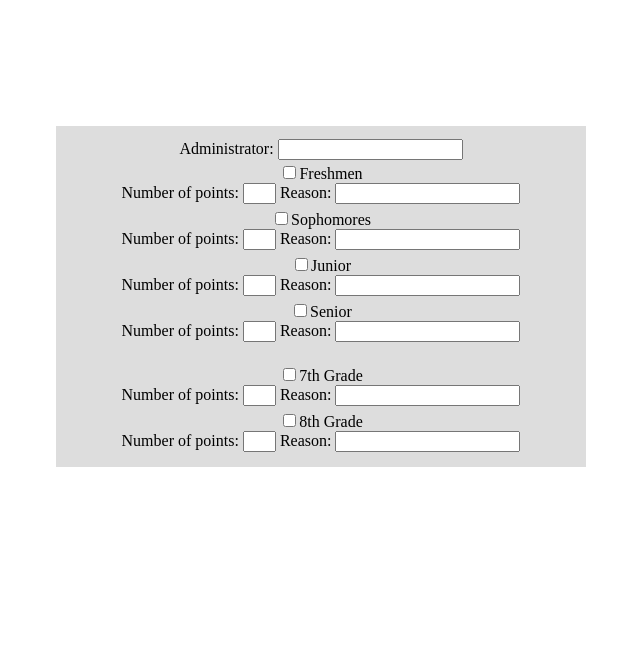
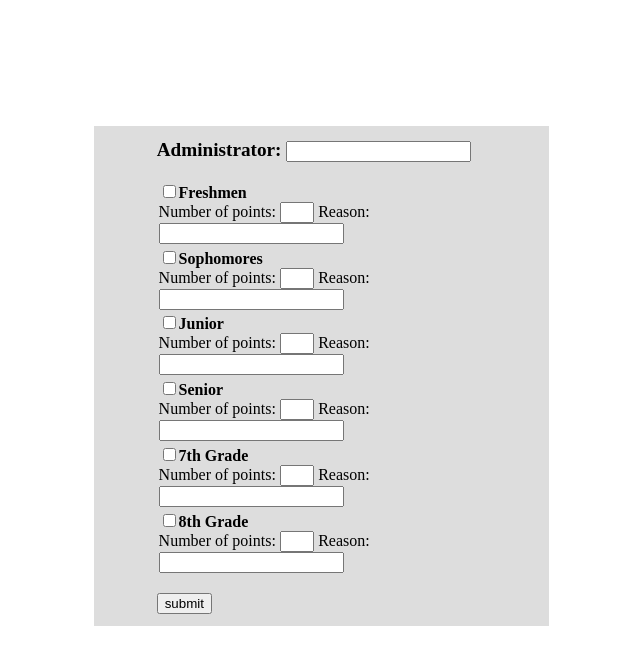
Before and after one commit to RosalieWessels/spirit-points-app, a plain HTML site: page admin-site/add_points.html in a window 1280 px wide. Shown: the whole page, without its empty margins (319-959 px from the left). Drawn offline with Linux system fonts and the light colour scheme; files whose address does not match are found by name.

Commit message:
Edited the Admin page a bit.

```diff
--- a/admin-site/add_points.html
+++ b/admin-site/add_points.html
@@ -8,34 +8,46 @@
   <body>
     <div class="fluid-container">
       <form>
-        Administrator: <input type="text" name="Admin-name"></br>
+        <b id=admin>Administrator: </b><input type="text" name="Admin-name">
         <div id="Additions">
-          <input type="checkbox" name="add_freshmen">Freshmen</br>
-          Number of points: <input type="text" name="Freshmen_points" id="Points"> Reason: <input type="text">
-
+        </br>
+          <input type="checkbox" name="add_freshmen"><b>Freshmen</b>
+          <div id="values1">
+            Number of points: <input type="text" name="freshmen_points" id="Points"> Reason: <input type="text">
+          </div>
         </div>
         <div id="Additions">
-          <input type="checkbox" name="add_sophmores">Sophomores</br>
+          <input type="checkbox" name="add_sophmores"><b>Sophomores</b>
+          <div id="values2">
             Number of points: <input type="text" name="Sophmore_points" id="Points"> Reason: <input type="text">
-
+          </div>
         </div>
         <div id="Additions">
-          <input type="checkbox" name="add_juniors">Junior</br>
+          <input type="checkbox" name="add_juniors"><b>Junior</b>
+          <div id="values3">
             Number of points: <input type="text" name="Junior_points" id="Points"> Reason: <input type="text">
           </div>
+        </div>
         <div id="Additions">
-          <input type="checkbox" name="add_seniors">Senior</br>
+          <input type="checkbox" name="add_seniors"><b>Senior</b></br>
+          <div id="values4">
             Number of points: <input type="text" name="Senior_points" id="Points"> Reason: <input type="text">
           </div>
-        </br>
+        </div>
         <div id="Additions">
-          <input type="checkbox" name="add_7th">7th Grade</br>
+          <input type="checkbox" name="add_7th"><b>7th Grade</b></br>
+          <div id="values5">
             Number of points: <input type="text" name="m7_points" id="Points"> Reason: <input type="text">
           </div>
+        </div>
         <div id="Additions">
-          <input type="checkbox" name="add_8th">8th Grade</br>
+          <input type="checkbox" name="add_8th"><b>8th Grade</b></br>
+          <div id="values6">
             Number of points: <input type="text" name="m8_points" id="Points"> Reason: <input type="text">
           </div>
+        </div>
+        </br>
+        <button type="button" id="submit_points">submit</button>
       </form>
     </div>
   </body>
--- a/admin-site/form.css
+++ b/admin-site/form.css
@@ -1,14 +1,18 @@
 .fluid-container {
   padding: 1%;
   background-color: #dddddd;
-  text-align: center;
-  width:40%;
+  padding-left: 5%;
+  width:30%;
   margin: 10% auto;
 }
 
 #Points {
-  width:5%;
+  width:7%;
 }
  #Additions{
-   padding: 0.5%
+   padding: 0.5%;
  }
+
+#admin{
+  font-size: 120%;
+}
```
Lines whose indentation alone changed are shown as unchanged.
